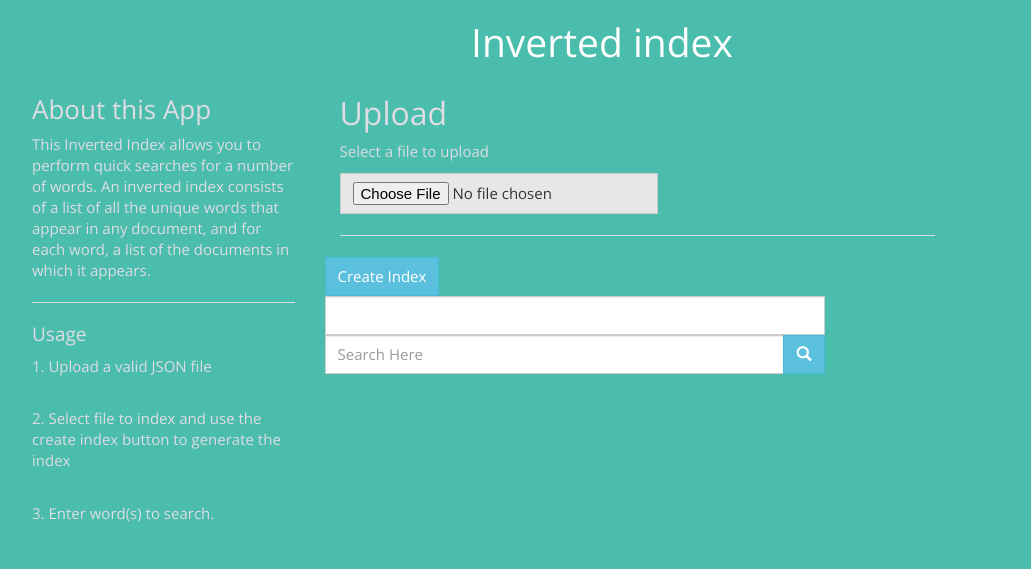
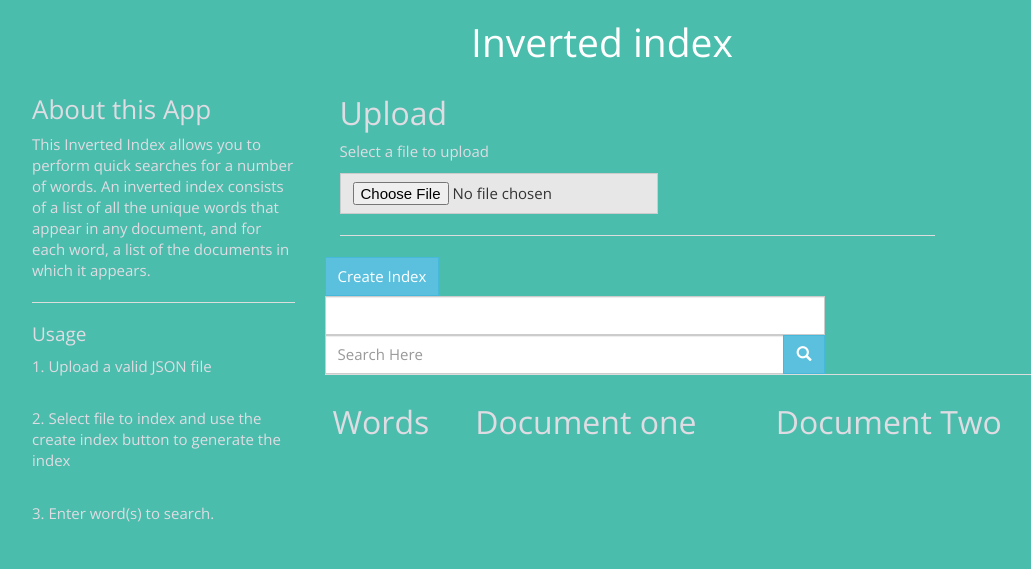
Before and after one commit to puritybirir/inverted-index, a website: page src/inverted-index.html in a window 1280 px wide. Shown: the whole page, without its empty margins (38-1069 px from the left). Drawn offline with nearby package versions, Linux system fonts and the light colour scheme.

Commit message:
Change the position of the javascript source files

```diff
--- a/src/inverted-index.html
+++ b/src/inverted-index.html
@@ -9,7 +9,7 @@
 </head>
 
 <body class="body">
-    <script src="inverted-index.js"></script>
+
     <div class="container">
         <header class="row header-bg">
             <h1 class="text-center">Inverted index</h1>
@@ -60,6 +60,23 @@
                         </button>
                     </span>
                     </div>
+
+                    <table id="termstable" class="table">
+                        <tr>
+                            <th>
+                                <h2>Words</h2>
+                            </th>
+                            <th>
+                                <h2>Document one</h2>
+                            </th>
+                            <th>
+                                <h2>Document Two</h2>
+                            </th>
+                        </tr>
+
+                    </table>
+
+
                 </div>
             </div>
 
@@ -69,5 +86,7 @@
 
 
     <script src="js/jquery.min.js"></script>
+    <script src="inverted-index.js"></script>
+    <script src="main.js"></script>
     <script src="js/bootstrap.min.js"></script>
 </body>
```
